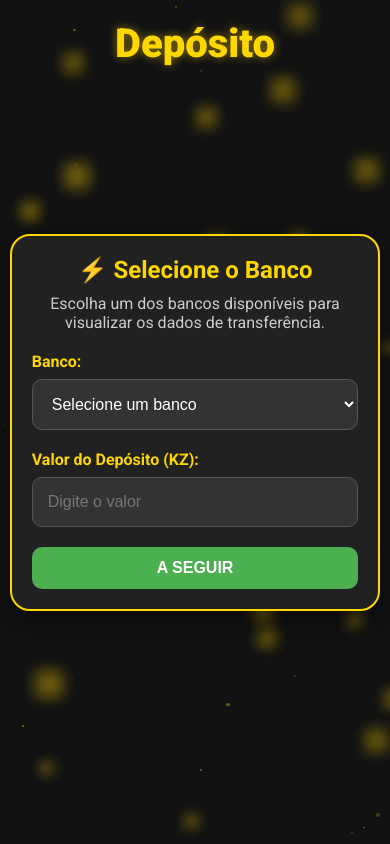
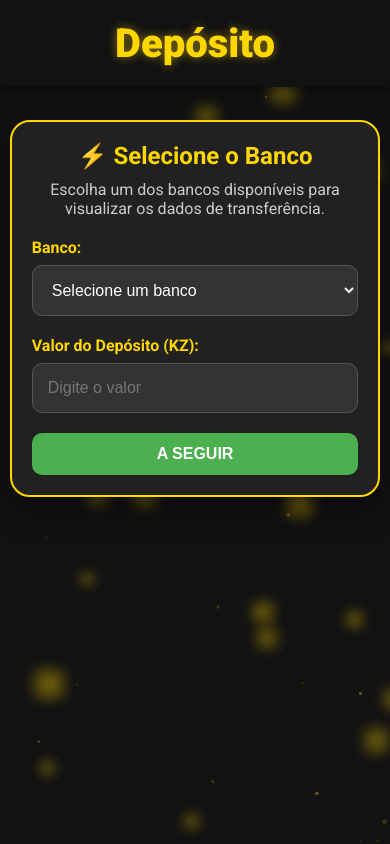
Before and after one commit to JoelCaquene/eletrobras, a Django app: page /deposito/ in a window 390 px wide. Run offline with Django 5.2, Linux system fonts and the light colour scheme; a user stored in the database is signed in; data comes from the database, SQL or seed files in the repository.

Commit message:
Corrigido o layout de depósito para responsividade e substituído alert() por notificação customizada.

```diff
--- a/eletrobras/static/eletrobras/css/deposito.css
+++ b/eletrobras/static/eletrobras/css/deposito.css
@@ -20,23 +20,24 @@ body {
     background-color: var(--background-dark);
     color: var(--text-color);
     font-family: var(--font-family);
-    display: flex;
-    flex-direction: column;
-    align-items: center;
-    justify-content: center;
-    height: 100vh;
-    width: 100vw;
-    overflow: hidden; /* Remove a barra de rolagem */
+    /* Removido display: flex, height: 100vh e width: 100vw para permitir layout padrão e rolagem */
+    /* CORREÇÃO CRUCIAL: Permite que o body se estenda e role */
+    min-height: 100vh;
+    overflow-x: hidden; /* Mantém a prevenção de rolagem horizontal pelos efeitos */
+    overflow-y: auto; /* Permite rolagem vertical quando necessário */
     position: relative;
 }
 
 header {
     width: 100%;
+    padding: 20px;
+    position: fixed; /* Manteve fixo para navegação */
+    top: 0;
+    left: 0;
+    background-color: var(--background-dark);
+    box-shadow: 0 4px 10px rgba(0, 0, 0, 0.5);
+    z-index: 100; /* Alto z-index para garantir que fique por cima */
     text-align: center;
-    padding: 20px;
-    position: absolute;
-    top: 0;
-    z-index: 10;
 }
 
 .header-title {
@@ -47,11 +48,16 @@ header {
 }
 
 .main-container {
+    /* CORREÇÃO CRUCIAL: Adiciona padding superior para não ser escondido pelo header fixo */
+    padding-top: 100px; /* Ajuste este valor se o header for maior */
+    padding-bottom: 40px; /* Garante espaço no final para rolagem */
+
     display: flex;
-    justify-content: center;
-    align-items: center;
+    justify-content: center; /* Centraliza o card horizontalmente */
+    align-items: flex-start; /* CORREÇÃO: Alinha o conteúdo (card) no topo da tela */
+
     width: 100%;
-    height: 100%;
+    min-height: 100vh; /* Garante que o contêiner principal ocupa pelo menos a altura da tela */
 }
 
 .deposit-form-container {
@@ -64,8 +70,9 @@ header {
     max-width: 500px;
     animation: fadeIn 0.8s ease-out;
     border: 2px solid var(--primary-color);
-    position: relative; /* Para os efeitos de faísca */
+    position: relative;
     z-index: 20;
+    margin-top: 20px; /* Pequena margem superior dentro do main-container */
 }
 
 @keyframes fadeIn {
@@ -194,12 +201,13 @@ header {
 
 /* Estilos para o efeito de fundo */
 .light-effect, .spark-effect {
-    position: absolute;
+    position: fixed; /* Mudei para fixed para garantir que os efeitos não rolem com o conteúdo */
     top: 0;
     left: 0;
     width: 100%;
     height: 100%;
     pointer-events: none;
+    z-index: 1;
 }
 
 .light-bulb {
@@ -238,18 +246,53 @@ header {
         opacity: 0.8;
     }
     100% {
-        transform: translate(calc(var(--rand-x) * 1px), calc(var(--rand-y) * 1px));
+        /* As variáveis CSS --rand-x e --rand-y precisam ser definidas via JS, mas mantemos a estrutura */
+        transform: translate(calc(var(--rand-x, 100) * 1px), calc(var(--rand-y, 100) * 1px));
         opacity: 0;
     }
 }
 
-/* Estilo para as mensagens flash do Django */
-.message-container {
+/* Estilo para as mensagens flash do Django e notificações customizadas */
+.message-container, .notification-container {
     position: fixed;
-    top: 20px;
+    top: 100px; /* Ajustado para aparecer abaixo do header fixo e um pouco abaixo do topo */
     left: 50%;
     transform: translateX(-50%);
     z-index: 1000;
+    width: 90%;
+    max-width: 400px;
+}
+
+.notification-container {
+    top: 100px; /* Garante que fique abaixo do header */
+}
+
+.notification {
+    padding: 12px 20px;
+    border-radius: 8px;
+    margin-bottom: 10px;
+    font-weight: 700;
+    text-align: center;
+    box-shadow: 0 4px 8px rgba(0, 0, 0, 0.2);
+    opacity: 0;
+    animation: fadeInOut 3s forwards;
+}
+
+.notification-success {
+    background-color: #4CAF50;
+    color: white;
+}
+
+.notification-error {
+    background-color: #f44336;
+    color: white;
+}
+
+@keyframes fadeInOut {
+    0% { opacity: 0; transform: translateY(-20px); }
+    10% { opacity: 1; transform: translateY(0); }
+    90% { opacity: 1; transform: translateY(0); }
+    100% { opacity: 0; transform: translateY(-20px); }
 }
 
 .alert {
--- a/eletrobras/templates/deposito.html
+++ b/eletrobras/templates/deposito.html
@@ -76,6 +76,10 @@
             {% endif %}
         </div>
     </div>
+
+    <!-- Novo contêiner de notificações customizadas -->
+    <div id="notification-container" class="notification-container"></div>
+
     {% if messages %}
         <div class="message-container">
             {% for message in messages %}
@@ -87,12 +91,43 @@
     {% endif %}
 
     <script>
+        // Função para mostrar notificação customizada (substitui alert)
+        function showNotification(message, type = 'success') {
+            const container = document.getElementById('notification-container');
+            const notification = document.createElement('div');
+            notification.className = `notification notification-${type}`;
+            notification.textContent = message;
+            container.appendChild(notification);
+
+            // Remove a notificação após 3 segundos
+            setTimeout(() => {
+                notification.remove();
+            }, 3000);
+        }
+
         function copiarIBAN() {
             var ibanText = document.getElementById("iban-text").innerText;
+            // Usamos a cópia via execCommand como fallback, conforme boas práticas de iframe
+            if (!navigator.clipboard) {
+                const textarea = document.createElement('textarea');
+                textarea.value = ibanText;
+                document.body.appendChild(textarea);
+                textarea.select();
+                try {
+                    document.execCommand('copy');
+                    showNotification("IBAN copiado para a área de transferência!", 'success');
+                } catch (err) {
+                    showNotification("Erro ao copiar. Copie manualmente.", 'error');
+                }
+                document.body.removeChild(textarea);
+                return;
+            }
+
             navigator.clipboard.writeText(ibanText).then(function() {
-                alert("IBAN copiado para a área de transferência!");
+                showNotification("IBAN copiado para a área de transferência!", 'success');
             }, function(err) {
                 console.error("Erro ao copiar: ", err);
+                showNotification("Erro ao copiar. Copie manualmente.", 'error');
             });
         }
 
```
